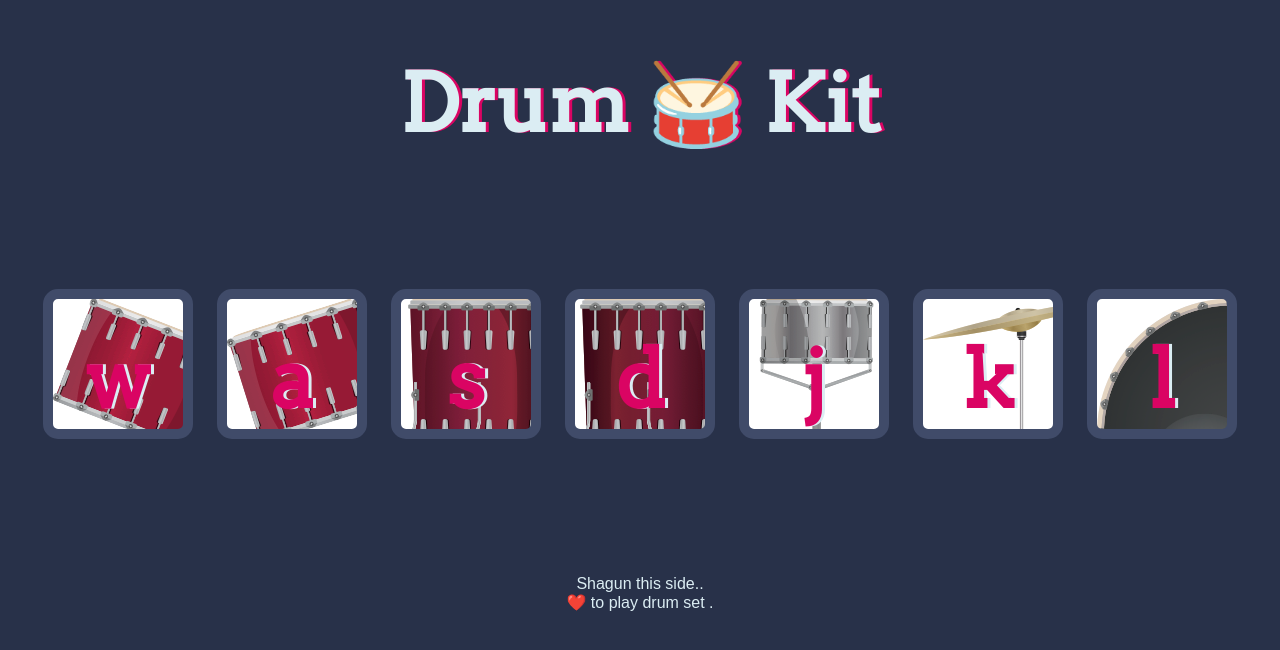
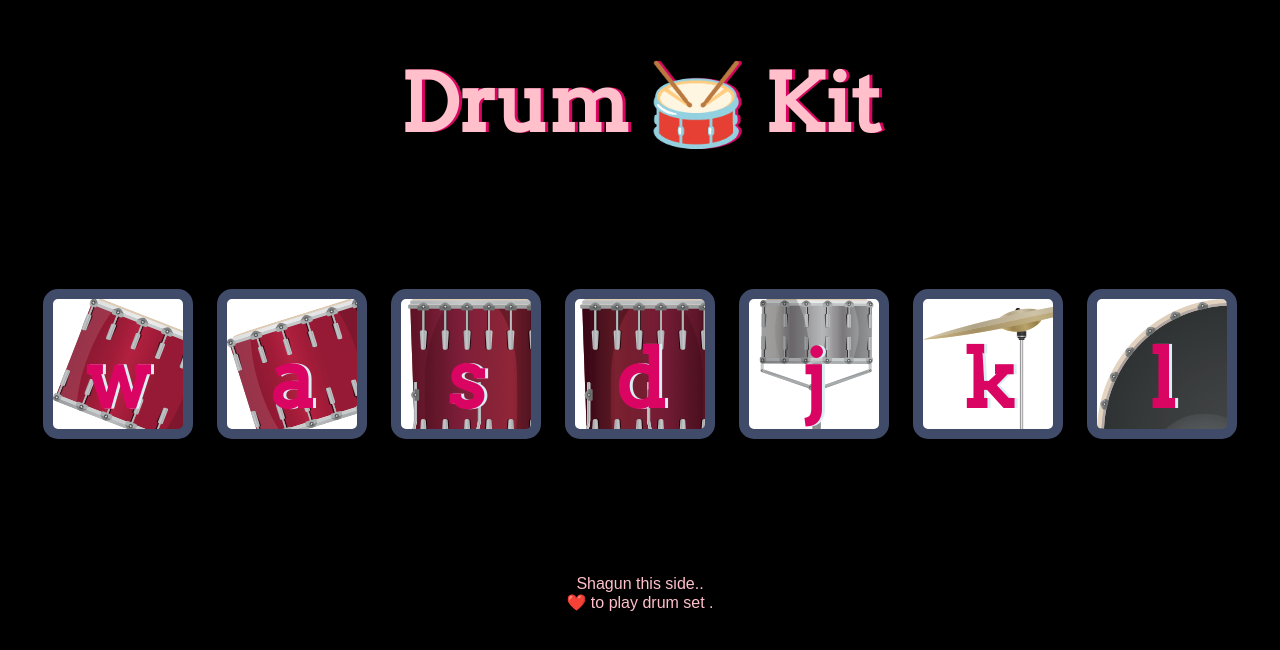
Before and after one commit to Akhila-Guradi/training, a plain HTML site: page Drum-kit-main/index.html in a window 1280 px wide. Drawn offline with Linux system fonts and the light colour scheme.

Commit message:
Update styles.css

```diff
--- a/Drum-kit-main/styles.css
+++ b/Drum-kit-main/styles.css
@@ -1,18 +1,18 @@
 body {
   text-align: center;
-  background-color: #283149;
+  background-color: black;
 }
 
 h1 {
   font-size: 5rem;
-  color: #DBEDF3;
+  color: pink;
   font-family: "Arvo", cursive;
   text-shadow: 3px 0 #DA0463;
 
 }
 
 footer {
-  color: #DBEDF3;
+  color: pink;
   font-family: sans-serif;
 }
 
```
